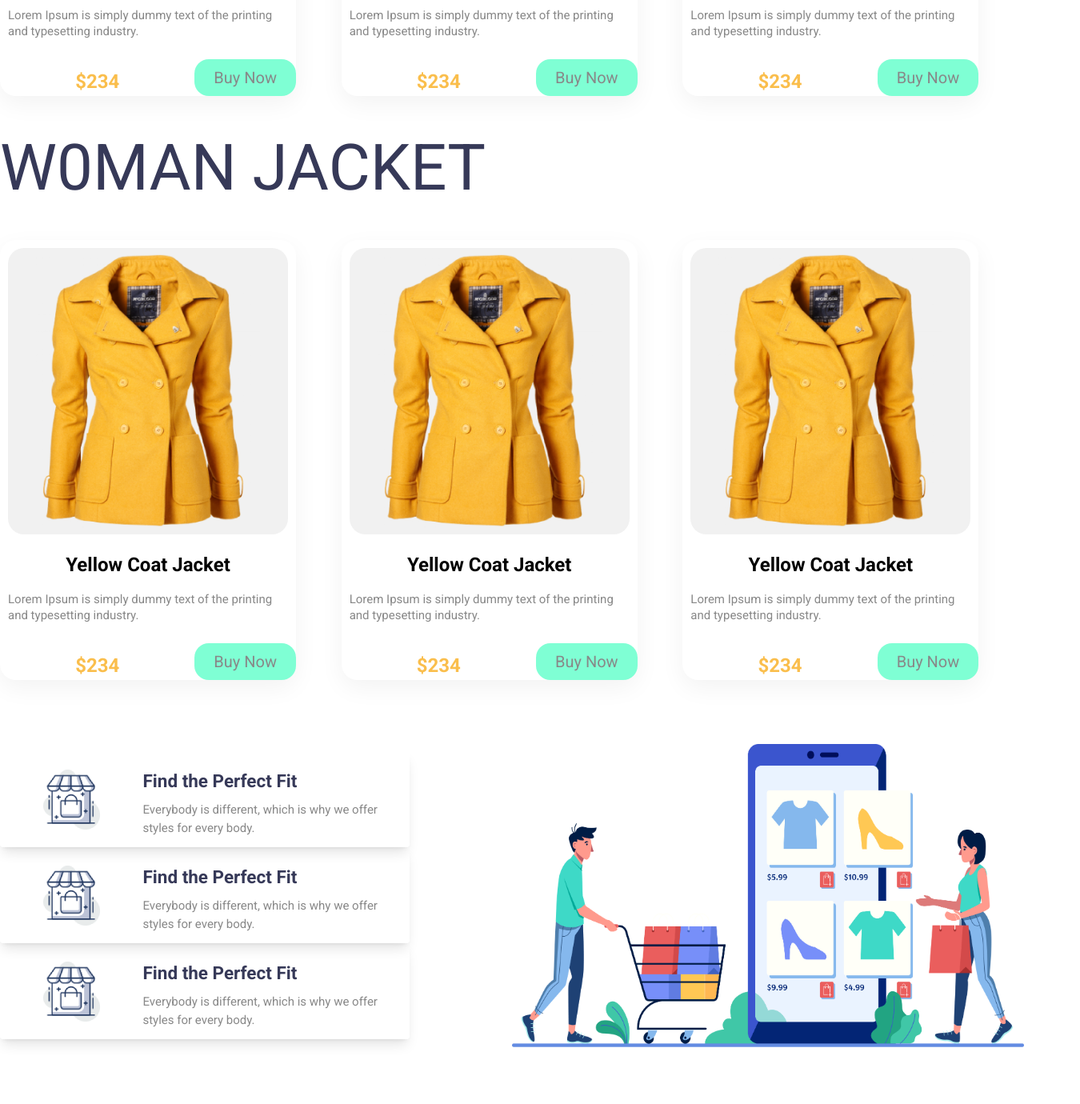
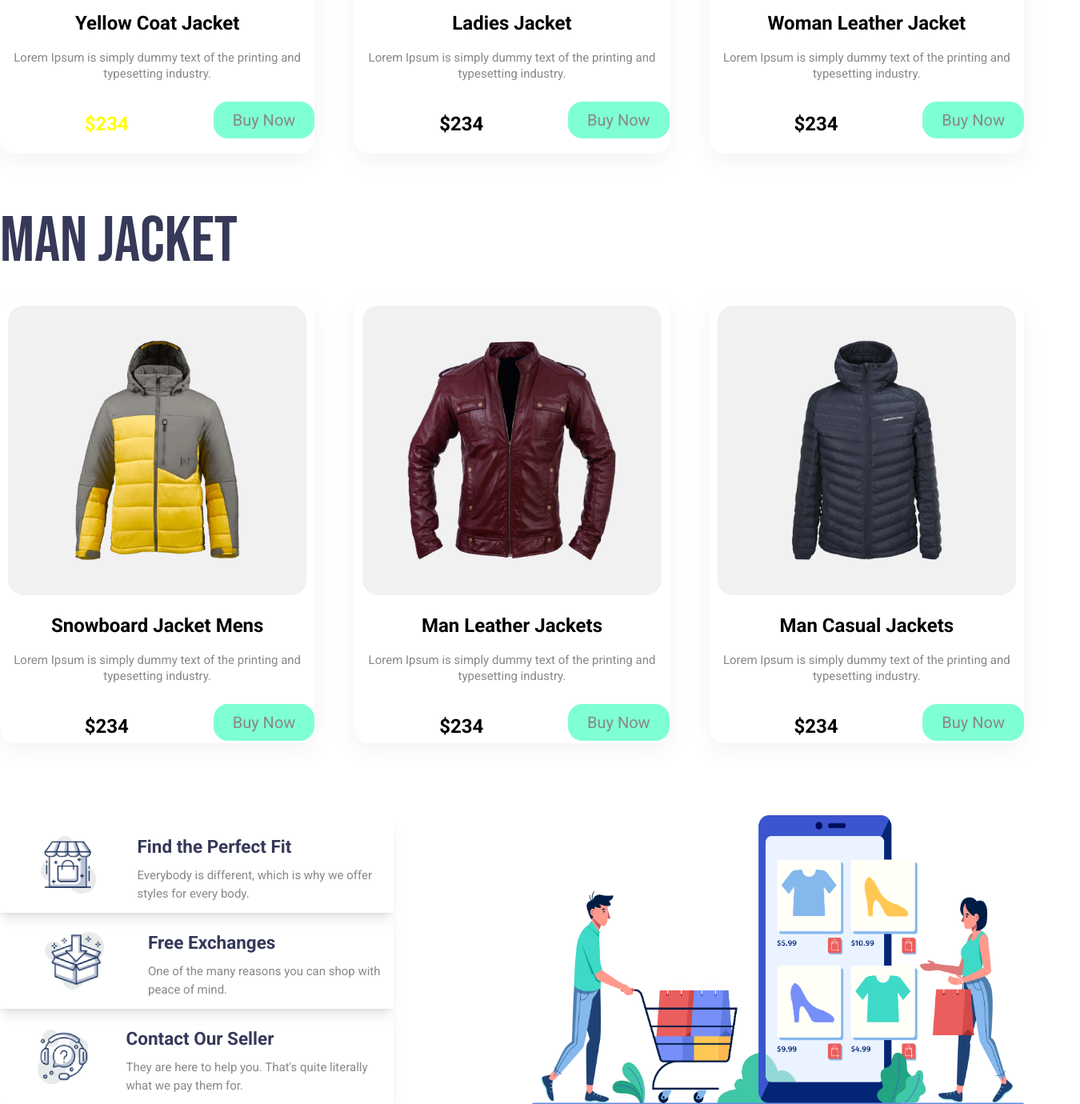
Before and after one commit to ronymia/penguin-fashion-with-tailwind-css, a plain HTML site: page index.html in a window 1280 px wide. Shown: the part 1420-2800 px from the top of the page at 80% size, 1350 px wide, since content can reach past the window. Drawn offline with nearby package versions, Linux system fonts and the light colour scheme.

Commit message:
complete

```diff
--- a/index.html
+++ b/index.html
@@ -15,11 +15,15 @@
     tailwind.config = {
       theme: {
         extend: {
+          fontFamily: {
+            bebas: ['Bebas Neue', 'cursive',]
+          },
           colors: {
-            clifford: '#da373d',
-            hcolor: '#FFFBF0',
-            fclor: '#FABE4C',
-            bcolor: 'linear-gradient(180deg, #A4BC46 0%, #85A019 100%);'
+            darkGray: '#3E3E3E',
+            offYellow: '#FFFBF0',
+            yellow: '#FABE4C',
+            darkBlue: '#363958',
+            lightGray: 'linear-gradient(180deg, #A4BC46 0%, #85A019 100%);'
           }
         }
       }
@@ -32,17 +36,17 @@
                                      Header Sections start
     --------------------------------------------------------------------->
 
-  <header class="container mx-auto">
+  <header class=" bg-offYellow h-screen">
     <!--------------------------------------------------------
                                mennu bar sections
         ------------------------------------------------------>
-    <section>
+    <section class="container mx-auto ml-28">
 
       <nav class="flex justify-between">
         <div class="left-nav">
           <img width="290px" height="40px" src="./images/logo.png" alt="" srcset="">
         </div>
-        <div class="right-nav">
+        <div class="right-nav hidden lg:block">
           <ui class="navbar">
             <li>Home</li>
             <li>Products</li>
@@ -56,14 +60,19 @@
     <!----------------------------------------------------------------
                               Header Contain Sections
         ----------------------------------------------------->
-    <section class="header-contain">
-      <div class="grid grid-cols-2 justify-center items-center">
-        <div class="space-y-4">
-          <h1 class="header-tittle text-9xl uppercase">Be the Penguins
-            <br><span>of Winter</span>
-          </h1>
-          <p class="header-text">Lorem Ipsum is simply dummy text of the printing <br>
-            and typesetting industry.</p>
+    <section class=" container mx-auto header-contain">
+      <div class="grid grid-cols-1 lg:grid-cols-2 justify-center items-center gap-20 ml-20 lg:ml-0">
+        <div class=" w-10/12">
+
+          <h1 class="text-9xl uppercase font-bebas text-yellow">Be the Penguins</h1>
+          <h1 class="text-9xl uppercase font-bebas text-darkBlue mt-4">of Winter</h1>
+
+          <p class="text-2xl my-6 leading-8">
+            Lorem Ipsum is simply dummy text of the printing
+            and typesetting industry.
+            Lorem Ipsum is simply dummy text of the printing
+            and typesetting industry.
+          </p>
           <button class="button bg-lime-600 uppercase p-2 font-normal rounded-lg	text-white">
             Buy Now</button>
         </div>
@@ -79,49 +88,59 @@
                            Header section End
     ------------------------------------------------------->
 
-  <main class="container mx-auto">
+  <main class="container mx-auto mt-36">
     <section>
       <div class="jacket-section mb-3">
-        <h1 class="contain-tittle text-9xl uppercase">W0Man Jacket</h1>
-        <div class="grid grid-cols-3	">
+        <h1 class="text-center lg:text-left text-7xl lg:text-9xl text-9xl uppercase mb-12 font-bebas text-darkBlue">
+          W0Man Jacket</h1>
+        <div class="grid grid-cols-1 lg:grid-cols-3 gap-y-16	lg:gap-x-20	justify-center items-center">
+          <!-- 1st -->
           <div class="card">
             <div class="card-img flex justify-center items-center">
-              <img width="80%" src="./images/jacket-1.png" alt="" srcset="">
+              <img width="70%" src="./images/jacket-1.png" alt="" srcset="">
             </div>
             <div class="m-4">
               <h1 class="text-4xl font-medium	">Yellow Coat Jacket </h1>
-              <p class="text-2xl">Lorem Ipsum is simply dummy text of the
-                printing and typesetting industry.</p>
+              <p class="text-2xl text-center">
+                Lorem Ipsum is simply dummy text of the
+                printing and typesetting industry.
+              </p>
             </div>
-            <div class="card-footer flex justify-around items-end text-5xl">
+            <div class="mb-36 flex justify-around items-end text-5xl">
+              <h1 class="text-4xl text-[yellow]">$234</h1>
+              <button class="button">Buy now</button>
+            </div>
+          </div>
+          <!-- 2nd  -->
+          <div class="card">
+            <div class="card-img flex justify-center items-center">
+              <img width="70%" src="./images/jacket-2.png" alt="" srcset="">
+            </div>
+            <div class="m-4">
+              <h1 class="text-4xl font-medium	">Ladies Jacket</h1>
+              <p class="text-2xl text-center">
+                Lorem Ipsum is simply dummy text of the
+                printing and typesetting industry.
+              </p>
+            </div>
+            <div class=" mb-36 card-footer flex justify-around items-end text-5xl">
               <h1>$234</h1>
               <button class="button">Buy now</button>
             </div>
           </div>
+          <!-- 3rd -->
           <div class="card">
             <div class="card-img flex justify-center items-center">
-              <img width="80%" src="./images/jacket-1.png" alt="" srcset="">
+              <img width="70%" src="./images/jacket-3.png" alt="" srcset="">
             </div>
             <div class="m-4">
-              <h1 class="text-4xl font-medium	">Yellow Coat Jacket </h1>
-              <p class="text-2xl">Lorem Ipsum is simply dummy text of the
-                printing and typesetting industry.</p>
+              <h1 class="text-4xl font-medium	">Woman Leather Jacket</h1>
+              <p class="text-2xl text-center">
+                Lorem Ipsum is simply dummy text of the
+                printing and typesetting industry.
+              </p>
             </div>
-            <div class="card-footer flex justify-around items-end text-5xl">
-              <h1>$234</h1>
-              <button class="button">Buy now</button>
-            </div>
-          </div>
-          <div class="card">
-            <div class="card-img flex justify-center items-center">
-              <img width="80%" src="./images/jacket-1.png" alt="" srcset="">
-            </div>
-            <div class="m-4">
-              <h1 class="text-4xl font-medium	">Yellow Coat Jacket </h1>
-              <p class="text-2xl">Lorem Ipsum is simply dummy text of the
-                printing and typesetting industry.</p>
-            </div>
-            <div class="card-footer flex justify-around items-end text-5xl">
+            <div class="mb-36 card-footer flex justify-around items-end text-5xl">
               <h1>$234</h1>
               <button class="button">Buy now</button>
             </div>
@@ -129,48 +148,60 @@
         </div>
       </div>
     </section>
-    <section>
+    <!-- man jacket section  -->
+    <section class="mt-28">
       <div class="jacket-section mb-3">
-        <h1 class="contain-tittle text-9xl uppercase">W0Man Jacket</h1>
-        <div class="grid grid-cols-3	">
+        <h1 class="mt-20 mb-12 text-center lg:text-left text-7xl lg:text-9xl uppercase font-bebas text-darkBlue">
+          Man Jacket
+        </h1>
+        <div class="grid  grid-cols-1 lg:grid-cols-3 gap-y-16	lg:gap-x-20">
+          <!-- 1st  -->
           <div class="card">
             <div class="card-img flex justify-center items-center">
-              <img width="80%" src="./images/jacket-1.png" alt="" srcset="">
+              <img width="70%" src="./images/jacket-4.png" alt="" srcset="">
             </div>
             <div class="m-4">
-              <h1 class="text-4xl font-medium	">Yellow Coat Jacket </h1>
-              <p class="text-2xl">Lorem Ipsum is simply dummy text of the
-                printing and typesetting industry.</p>
+              <h1 class="text-4xl font-medium	">Snowboard Jacket Mens</h1>
+              <p class="text-2xl text-center">
+                Lorem Ipsum is simply dummy text of the
+                printing and typesetting industry.
+              </p>
             </div>
-            <div class="card-footer flex justify-around items-end text-5xl">
+            <div class="mb-36 card-footer flex justify-around items-end text-5xl">
               <h1>$234</h1>
               <button class="button">Buy now</button>
             </div>
           </div>
+          <!-- 2nd  -->
           <div class="card">
             <div class="card-img flex justify-center items-center">
-              <img width="80%" src="./images/jacket-1.png" alt="" srcset="">
+              <img width="70%" src="./images/jacket-5.png" alt="" srcset="">
             </div>
             <div class="m-4">
-              <h1 class="text-4xl font-medium	">Yellow Coat Jacket </h1>
-              <p class="text-2xl">Lorem Ipsum is simply dummy text of the
-                printing and typesetting industry.</p>
+              <h1 class="text-4xl font-medium	">Man Leather Jackets</h1>
+              <p class="text-2xl text-center">
+                Lorem Ipsum is simply dummy text of the
+                printing and typesetting industry.
+              </p>
             </div>
-            <div class="card-footer flex justify-around items-end text-5xl">
+            <div class=" mb-36 card-footer flex justify-around items-end text-5xl">
               <h1>$234</h1>
               <button class="button">Buy now</button>
             </div>
           </div>
+          <!-- 3rd  -->
           <div class="card">
             <div class="card-img flex justify-center items-center">
-              <img width="80%" src="./images/jacket-1.png" alt="" srcset="">
+              <img width="70%" src="./images/jacket-6.png" alt="" srcset="">
             </div>
             <div class="m-4">
-              <h1 class="text-4xl font-medium	">Yellow Coat Jacket </h1>
-              <p class="text-2xl">Lorem Ipsum is simply dummy text of the
-                printing and typesetting industry.</p>
+              <h1 class="text-4xl font-medium	">Man Casual Jackets</h1>
+              <p class="text-2xl text-center">
+                Lorem Ipsum is simply dummy text of the
+                printing and typesetting industry.
+              </p>
             </div>
-            <div class="card-footer flex justify-around items-end text-5xl">
+            <div class="mb-36 card-footer flex justify-around items-end text-5xl">
               <h1>$234</h1>
               <button class="button">Buy now</button>
             </div>
@@ -178,47 +209,58 @@
         </div>
       </div>
     </section>
-    <section class="information">
-      <div class="grid grid-cols-2 justify-center items-center">
-        <div>
+    <!-- Our service  -->
+    <section class="container mx-auto my-36">
+      <div class="grid grid-cols-1 lg:grid-cols-2 gap-20 justify-center items-center">
+        <div class="flex flex-col">
+          <!-- 1st box  -->
           <div class="shadow-lg	box-size rounded-md flex justify-center items-center">
             <div class="flex justify-center items-center">
               <img width="40%%" src="./images/house.png" alt="" srcset="">
             </div>
             <div class="">
               <h1 class="text-4xl font-bold	info-text">Find the Perfect Fit</h1>
-              <p>Everybody is different, which is why we
-                offer styles for every body.</p>
+              <p>
+                Everybody is different, which is why we
+                offer styles for every body.
+              </p>
             </div>
           </div>
+          <!-- 2nd box  -->
           <div class="shadow-lg	box-size rounded-md flex justify-center items-center">
             <div class="flex justify-center items-center">
-              <img width="40%%" src="./images/house.png" alt="" srcset="">
+              <img width="40%" src="./images/box.png" alt="" srcset="">
             </div>
-            <div class="">
-              <h1 class="text-4xl font-bold	info-text">Find the Perfect Fit</h1>
-              <p>Everybody is different, which is why we
-                offer styles for every body.</p>
+            <div class="grid grid-cols-1">
+              <h1 class="text-4xl font-bold	info-text">Free Exchanges</h1>
+              <p>
+                One of the many reasons you can shop
+                with peace of mind.
+              </p>
             </div>
           </div>
+          <!-- 3rd box  -->
           <div class="shadow-lg	box-size rounded-md flex justify-center items-center">
             <div class="flex justify-center items-center">
-              <img width="40%%" src="./images/house.png" alt="" srcset="">
+              <img width="40%%" src="./images/question.png" alt="" srcset="">
             </div>
-            <div class="">
-              <h1 class="text-4xl font-bold	info-text">Find the Perfect Fit</h1>
-              <p>Everybody is different, which is why we
-                offer styles for every body.</p>
+            <div class="grid grid-cols-1">
+              <h1 class="text-4xl font-bold	info-text">Contact Our Seller</h1>
+              <p>
+                They are here to help you. That's quite
+                literally what we pay them for.
+              </p>
             </div>
           </div>
         </div>
+        <!-- service img  -->
         <div>
           <img class="object-cover" src="./images/shopping.png" alt="" srcset="">
         </div>
       </div>
     </section>
   </main>
-  <footer class="container mx-auto mt-6">
+  <footer>
 
   </footer>
 </body>
--- a/style.css
+++ b/style.css
@@ -51,10 +51,6 @@ p{
 }
 
 /* ------------Nav Sections------------ */
-header{
-    background-color: #FFFBF0;
-    height: 100vh;
-}
 header section nav {
     margin-top: 1rem;
     height: 12rem;
@@ -69,14 +65,6 @@ header section nav {
 }
 /* Header contain section  */
 
-.header-contain{
-    height: calc(100vh -12rem);
-}
-.header-tittle{
-    line-height: 8rem;
-    color: #FABE4C;
-    font-family: 'Bebas Neue', cursive;
-}
 .header-tittle span{
     color: #363958;
 }
@@ -86,13 +74,9 @@ header section nav {
 
 
 /* Categories  */
-.contain-tittle{
-    color: #363958;
-    margin: 5rem 0;
-}
 .card{
-    width: 37rem;
-    height: 55rem;
+    width: 100%;
+    height: 100%;
     border-radius: 2rem;
     box-shadow: 0px 10px 30px rgba(0, 0, 0, 0.05);
     line-height: 5rem;
@@ -114,16 +98,6 @@ header section nav {
     margin: 1.5rem auto;
     font-weight:normal;
 }
-.card-footer{
-
-
-
-}
-.card-footer h1{
-    color: #FABE4C;
-    font-size: 3.6rem;
-}
-
 .box-size{
     height: 12rem;
     width: 80%;
@@ -132,6 +106,3 @@ header section nav {
     color: #363958;
     margin: 1.2rem 0;
 }
-.information{
-    margin: 8rem auto;
-}
```
